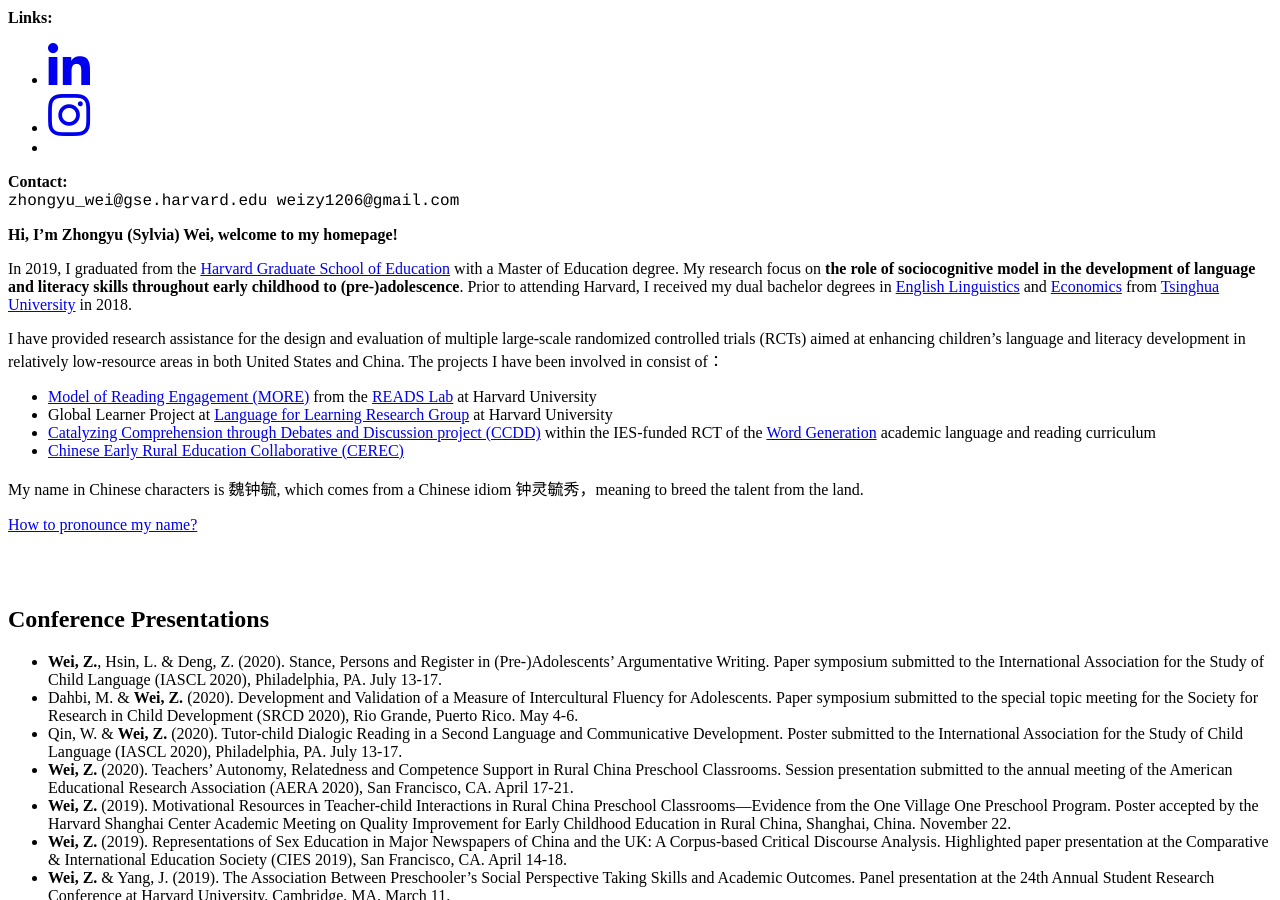
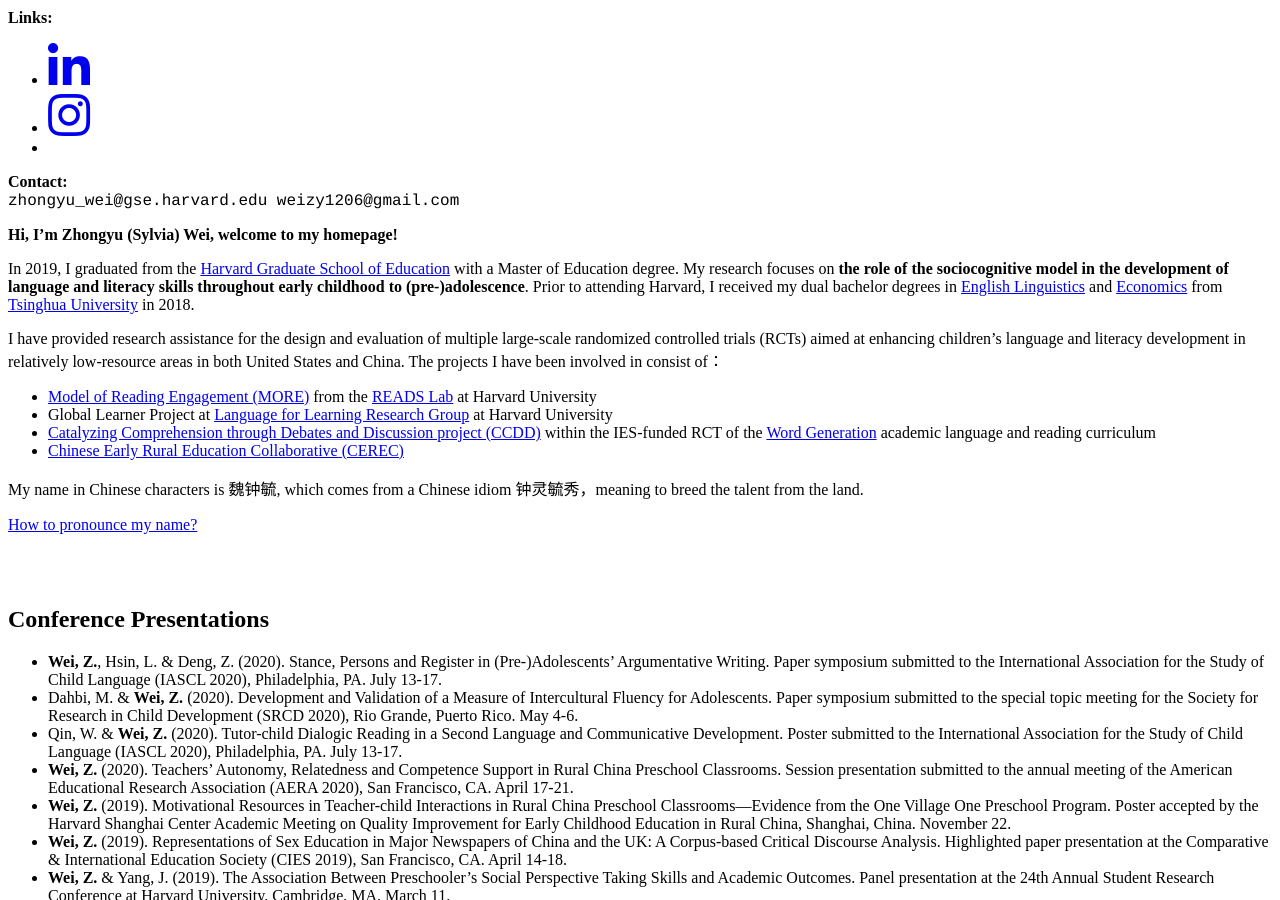
Before and after one commit to Sylviawzy/Sylviawzy.github.io, a Jekyll site: the page built from index.md, in a window 1280 px wide and 900 px high, scrolled down 1051 px. Built offline with Jekyll 4.4.1, drawn with Linux system fonts in a browser that asks for light colours; our own code applies the rules of GitHub Pages for plain Markdown files; a style sheet for code colours, icons or effects is not loaded.

Commit message:
Update index.md

```diff
--- a/index.md
+++ b/index.md
@@ -1,6 +1,6 @@
 **Hi, I'm Zhongyu (Sylvia) Wei, welcome to my homepage!**
 
-In 2019, I graduated from the [Harvard Graduate School of Education](https://www.gse.harvard.edu/) with a Master of Education degree. My research focus on **the role of sociocognitive model in the development of language and literacy skills throughout early childhood to (pre-)adolescence**. Prior to attending Harvard, I received my dual bachelor degrees in [English Linguistics](http://www.wwx.tsinghua.edu.cn/publish/fdllen/index.html) and [Economics](http://www.sem.tsinghua.edu.cn/en/) from [Tsinghua University](http://www.tsinghua.edu.cn/publish/thu2018en/) in 2018.
+In 2019, I graduated from the [Harvard Graduate School of Education](https://www.gse.harvard.edu/) with a Master of Education degree. My research focuses on **the role of the sociocognitive model in the development of language and literacy skills throughout early childhood to (pre-)adolescence**. Prior to attending Harvard, I received my dual bachelor degrees in [English Linguistics](http://www.wwx.tsinghua.edu.cn/publish/fdllen/index.html) and [Economics](http://www.sem.tsinghua.edu.cn/en/) from [Tsinghua University](http://www.tsinghua.edu.cn/publish/thu2018en/) in 2018.
 
 I have provided research assistance for the design and evaluation of multiple large-scale randomized controlled trials (RCTs) aimed at enhancing children's language and literacy development in relatively low-resource areas in both United States and China. The projects I have been involved in consist of：
 - [Model of Reading Engagement (MORE)](https://www.readslab.org/more-study) from the [READS Lab](https://www.readslab.org/) at Harvard University
```
